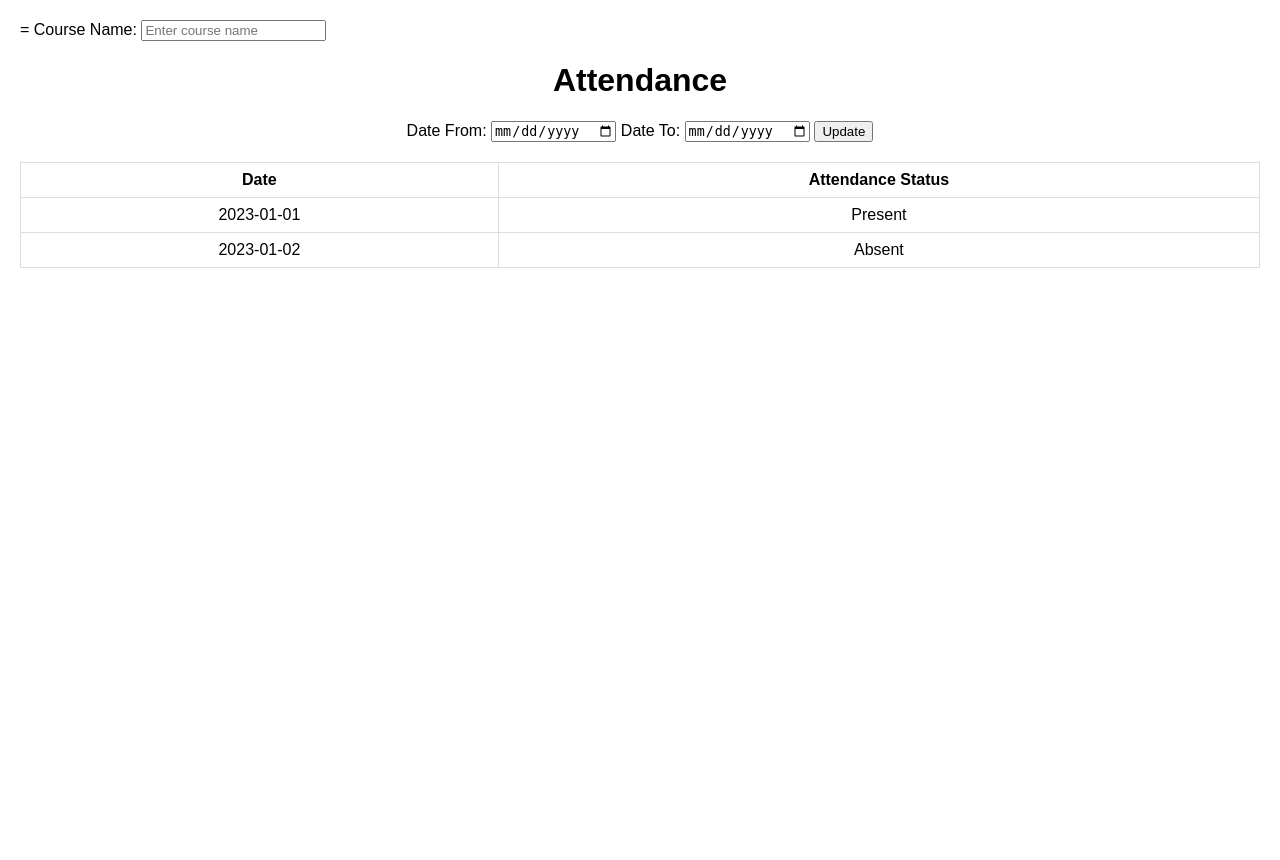
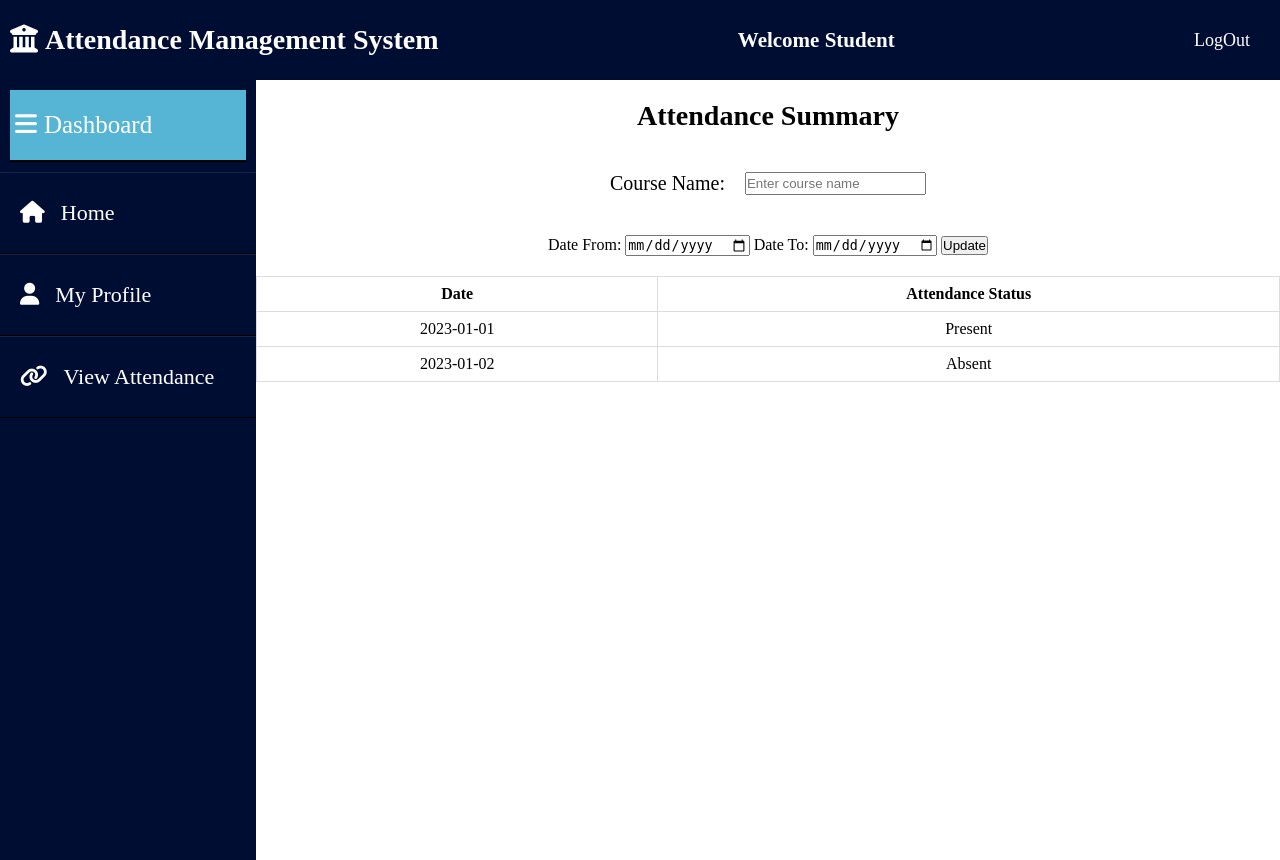
Before and after one commit to KhushiJain2004/Attendance-management-system-Devops-lab-, a Django app: template ATTENDANCE_MANAGEMENT_SYSTEM/template/viewattendancepageforstudent.html in a window 1280 px wide. Before the commit the page ends 268 px from the top, so only its background shows below. Run offline with Django 4.2, Linux system fonts and the light colour scheme; the template is opened without the code that fills it, so the values that code supplies are empty.

Commit message:
Update viewattendancepageforstudent.html

```diff
--- a/ATTENDANCE_MANAGEMENT_SYSTEM/template/viewattendancepageforstudent.html
+++ b/ATTENDANCE_MANAGEMENT_SYSTEM/template/viewattendancepageforstudent.html
@@ -1,14 +1,16 @@
-=<!DOCTYPE html>
+<!DOCTYPE html>
 <html lang="en">
 <head>
     <meta charset="UTF-8">
     <meta name="viewport" content="width=device-width, initial-scale=1.0">
     <title>Attendance Tracker</title>
+    <link rel="stylesheet" href="https://cdnjs.cloudflare.com/ajax/libs/font-awesome/6.4.0/css/all.min.css">
+    <link rel="stylesheet" type="text/css" href="assets/css/admindashboard.css">
+
     <!-- Add your CSS styles here -->
     <style>
         body {
-            font-family: Arial, sans-serif;
-            margin: 20px;
+            font-family: 'Times New Roman', Times, serif;
         }
         h1 {
             text-align: center;
@@ -25,18 +27,62 @@
         }
         .date-inputs {
             text-align: center;
-            margin-bottom: 20px;
+            margin-bottom: 20px; /* Add margin at the bottom of .date-inputs */
         }
+
+        aside ul a{
+            padding-left:20px;
+            line-height:80px;
+            font-size:22px;
+        }
+        aside ul a:hover{
+            padding-left: 30px;
+        }
+        aside{
+            height:100vh;
+            margin-top:60px;
+            padding-top:20px;
+        }
+        .course-name{
+            display: flex;;
+            justify-content: center;
+            column-gap: 20px;
+            margin-top: 20px;
+            margin-bottom: 40px;
+            font-size: 20px;;
+        }
+
     </style>
 </head>
 <body>
+    <header class="mainheader">
+        <h1><i class="fas fa-university"></i>Attendance Management System</h1>
+        <h2>Welcome Student</h2>
+        <a href="" class="btn">LogOut</a>
+    </header>
+
+    <aside>
+        <header>
+            <a>
+                <i class="fas fa-bars"></i>Dashboard
+            </a>
+        </header>
+        <ul>
+            <li><a href="Studentdashboard.html"><i class="fa fa-home"></i>Home</a></li>
+            <li><a href=""><i class="fa fa-user"></i>My Profile</a></li>
+            <li><a href=""><i class="fa fa-link"></i>View Attendance</a></li>
+        </ul>
+    </aside>
+
+    <main>
+        <div class="content-container">
+            <h3>Attendance Summary</h3>
 
             <!-- Input field for Course Name -->
-    <label for="courseName">Course Name:</label>
+            <div class="course-name">
+                <label for="courseName" >Course Name:</label>
                 <input type="text" id="courseName" name="courseName" placeholder="Enter course name">
-
-    <!-- Replace "Your Course Name" with the actual course name -->
-    <h1 id="displayedCourseName"> Attendance</h1>
+            </div>
 
             <div class="date-inputs">
                 <label for="dateFrom">Date From:</label>
@@ -82,6 +128,7 @@
                     document.getElementById("dateToDisplay").innerText = dateTo;
                 }
             </script>
-
+        </div>
+    </main>
 </body>
 </html>
```
Lines whose indentation alone changed are shown as unchanged.
